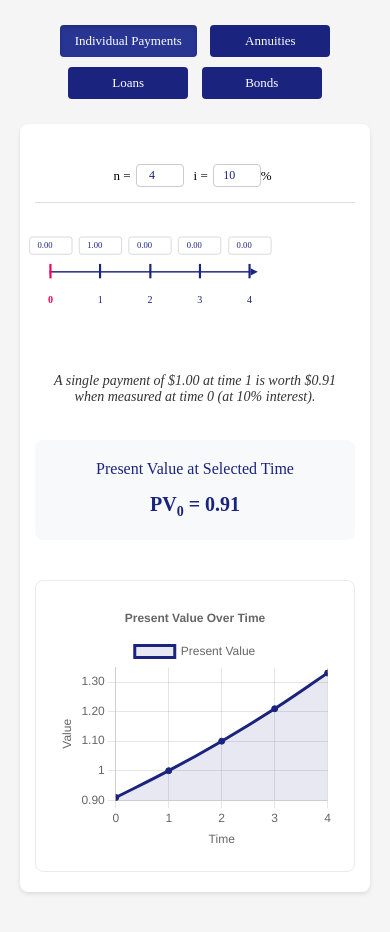
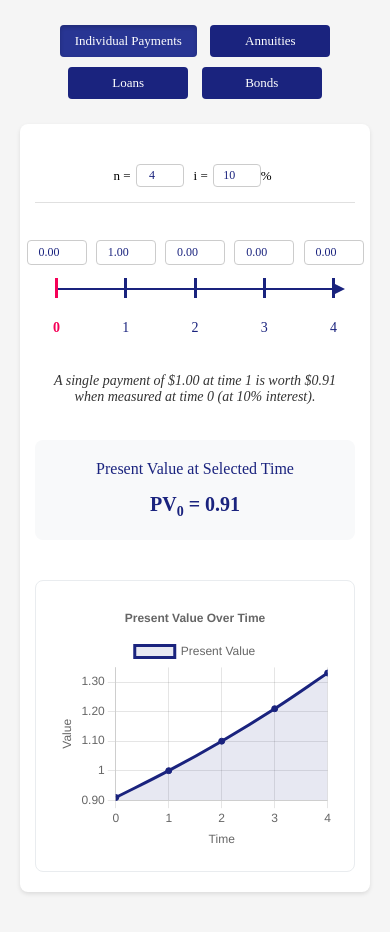
Before and after one commit to Xavier371/FM-Calculator, a plain HTML site: page index.html in a window 390 px wide. Drawn offline with nearby package versions, Linux system fonts and the light colour scheme.

Commit message:
Update index.html

```diff
--- a/index.html
+++ b/index.html
@@ -405,28 +405,33 @@
         function calculateAutoScale() {
             const n = parseInt(document.getElementById('n-input').value) || 4;
             const containerWidth = document.querySelector('.time-diagram-container').offsetWidth;
+            const isMobile = window.innerWidth <= 768;
 
             let scale = 1;
-            const minTickSpacing = 80;
-            const availableWidth = containerWidth - 120;
+            // Use smaller minimum spacing on mobile to prevent over-scaling
+            const minTickSpacing = isMobile ? 60 : 80;
+            const availableWidth = containerWidth - (isMobile ? 80 : 120);
             const requiredWidth = n * minTickSpacing;
 
             if (requiredWidth > availableWidth) {
                 scale = availableWidth / requiredWidth;
             }
 
-            // Consider cash flow value lengths for additional scaling
+            // Consider cash flow value lengths for additional scaling (less aggressive on mobile)
             if (cashFlowValues.size > 0) {
                 const maxValueLength = Math.max(...Array.from(cashFlowValues.values()).map(v =>
                     fmt(parseFloat(v) || 0).length
                 ));
 
-                if (maxValueLength > 8) {
-                    scale *= Math.max(0.7, 1 - (maxValueLength - 8) * 0.05);
+                if (maxValueLength > (isMobile ? 10 : 8)) {
+                    const scaleFactor = isMobile ? 0.03 : 0.05;
+                    scale *= Math.max(0.8, 1 - (maxValueLength - (isMobile ? 10 : 8)) * scaleFactor);
                 }
             }
 
-            return Math.max(0.3, Math.min(1, scale));
+            // Set higher minimum scale on mobile to keep diagram readable
+            const minScale = isMobile ? 0.6 : 0.3;
+            return Math.max(minScale, Math.min(1, scale));
         }
 
         function applyAutoScale() {
```
